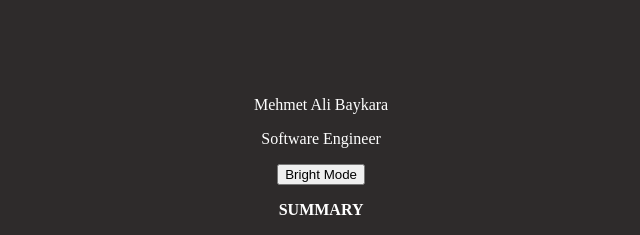
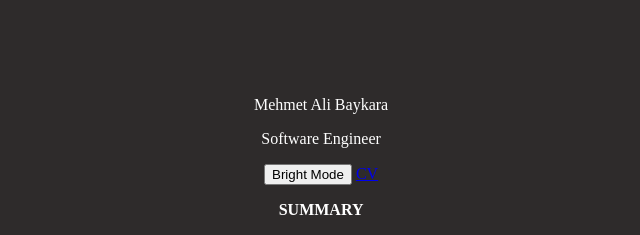
Before and after one commit to mbaykara/archive.mbaykara, a plain HTML site: page index.html in a window 1280 px wide. Shown: the top 235 px of the page, 42-682 px from the left. Drawn offline with Linux system fonts and the light colour scheme.

```diff
--- a/index.html
+++ b/index.html
@@ -17,7 +17,7 @@
     <p> Software Engineer</p>
 
     <button onclick="myFunction()">Bright Mode</button>
-
+    <a href="downloads/html5-css-referenz.pdf" download> CV</a>
 
     <p><strong>SUMMARY</strong> </p>
     Skilled DevOps Engineer with 2+ years of hands-on experience supporting,<br>
```
Also changed, not shown: 1 other file.
